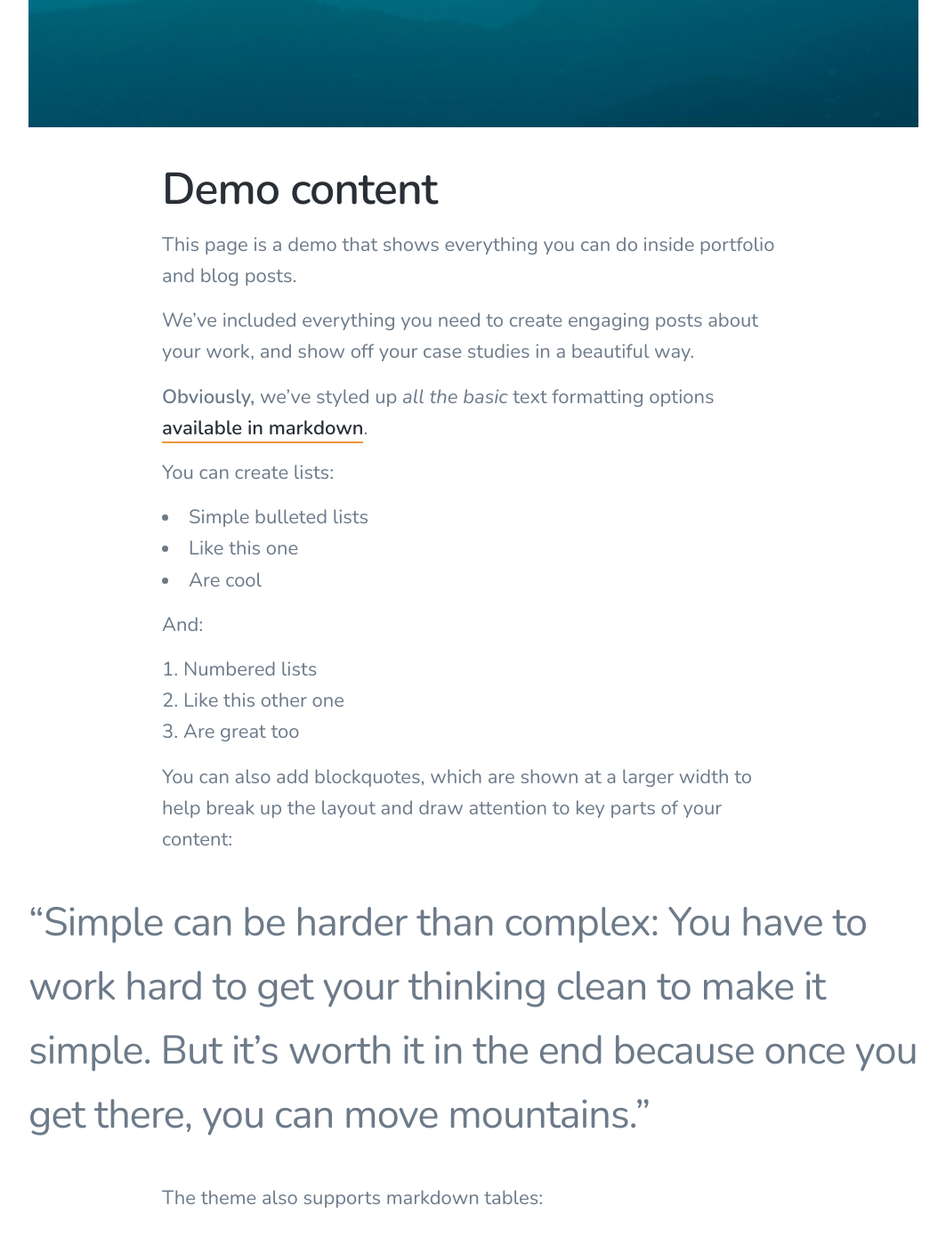
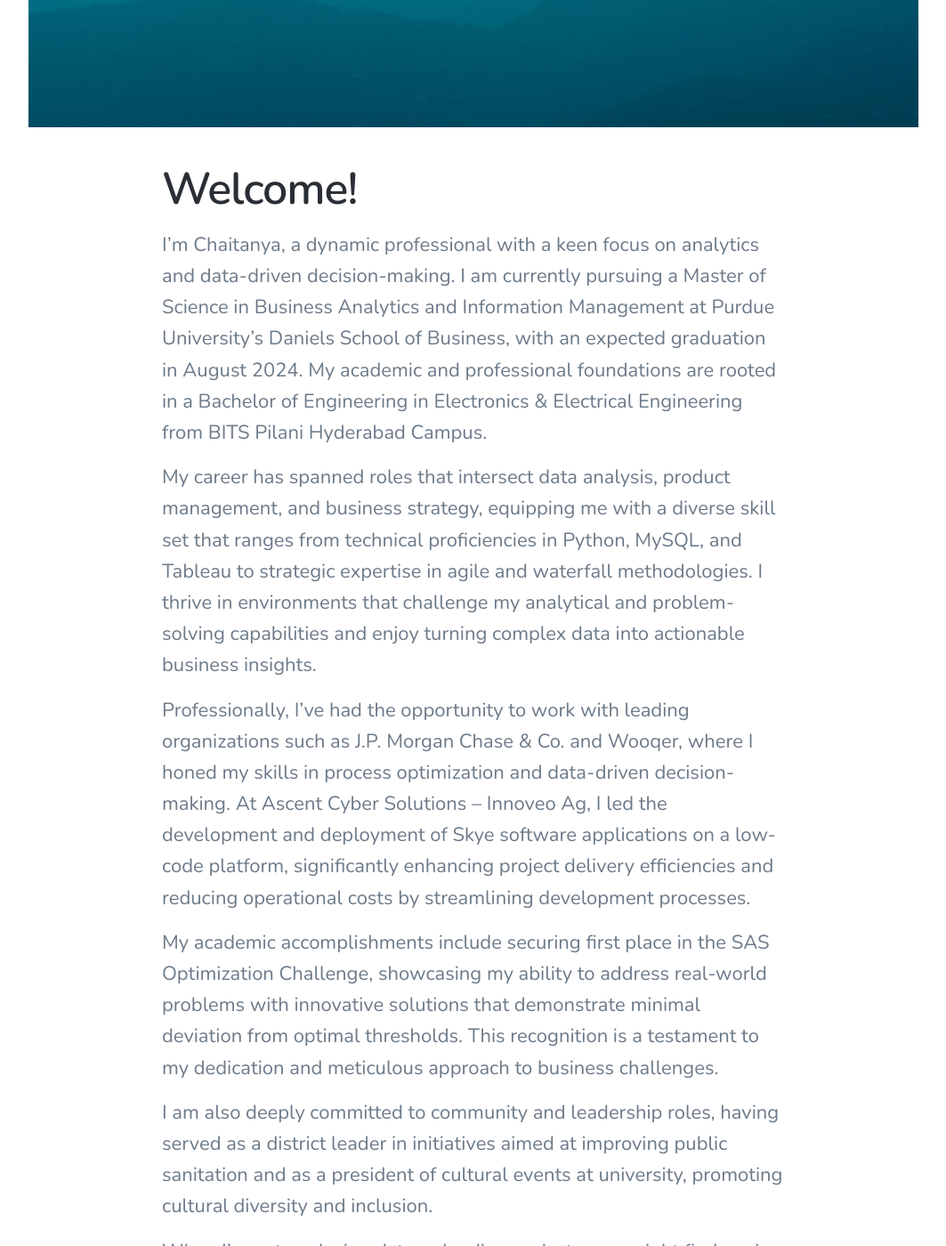
Before and after one commit to csanaboi/csanaboi.github.io, a Jekyll site: the page built from _posts/2018-06-30-demo-post.md, in a window 1280 px wide and 1400 px high, scrolled down 1030 px. Shown: the whole window at 89% size, without its empty margins (108-1171 px from the left). Built offline with Jekyll 4.4.1, drawn with Linux system fonts in a browser that asks for light colours; nearby versions of some CDN libraries; some of the changed text lies outside the part shown.

Commit message:
Update 2018-06-30-demo-post.md

````diff
--- a/_posts/2018-06-30-demo-post.md
+++ b/_posts/2018-06-30-demo-post.md
@@ -1,103 +1,23 @@
 ---
-title: 'Demo Post'
-date: 2018-06-30 00:00:00
+title: 'About Me'
 featured_image: '/images/demo/demo-square.jpg'
-excerpt: This page is a demo that shows everything you can do inside portfolio and blog posts. We've included everything you need to create engaging posts about your work, and show off your case studies in a beautiful way.
+excerpt: Analytical and detail-oriented Business Analyst with over five years of experience enhancing business operations, optimizing project delivery, and driving revenue growth through data-driven strategies and solutions. Proven track record in managing complex projects and translating business needs into actionable insights.
 ---
 
 ![](/images/demo/demo-landscape.jpg)
 
-## Demo content
+## Welcome!
 
-This page is a demo that shows everything you can do inside portfolio and blog posts.
+I'm Chaitanya, a dynamic professional with a keen focus on analytics and data-driven decision-making. I am currently pursuing a Master of Science in Business Analytics and Information Management at Purdue University's Daniels School of Business, with an expected graduation in August 2024. My academic and professional foundations are rooted in a Bachelor of Engineering in Electronics & Electrical Engineering from BITS Pilani Hyderabad Campus.
 
-We've included everything you need to create engaging posts about your work, and show off your case studies in a beautiful way.
+My career has spanned roles that intersect data analysis, product management, and business strategy, equipping me with a diverse skill set that ranges from technical proficiencies in Python, MySQL, and Tableau to strategic expertise in agile and waterfall methodologies. I thrive in environments that challenge my analytical and problem-solving capabilities and enjoy turning complex data into actionable business insights.
 
-**Obviously,** we’ve styled up *all the basic* text formatting options [available in markdown](https://github.com/adam-p/markdown-here/wiki/Markdown-Cheatsheet).
+Professionally, I've had the opportunity to work with leading organizations such as J.P. Morgan Chase & Co. and Wooqer, where I honed my skills in process optimization and data-driven decision-making. At Ascent Cyber Solutions – Innoveo Ag, I led the development and deployment of Skye software applications on a low-code platform, significantly enhancing project delivery efficiencies and reducing operational costs by streamlining development processes.
 
-You can create lists:
+My academic accomplishments include securing first place in the SAS Optimization Challenge, showcasing my ability to address real-world problems with innovative solutions that demonstrate minimal deviation from optimal thresholds. This recognition is a testament to my dedication and meticulous approach to business challenges.
 
-* Simple bulleted lists
-* Like this one
-* Are cool
+I am also deeply committed to community and leadership roles, having served as a district leader in initiatives aimed at improving public sanitation and as a president of cultural events at university, promoting cultural diversity and inclusion.
 
-And:
+When I'm not analyzing data or leading projects, you might find me in the garden talking to my plants about data trends or in the kitchen trying to figure out if my cooking skills can be optimized with a sprinkle of analytics.
 
-1. Numbered lists
-2. Like this other one
-3. Are great too
-
-You can also add blockquotes, which are shown at a larger width to help break up the layout and draw attention to key parts of your content:
-
-> “Simple can be harder than complex: You have to work hard to get your thinking clean to make it simple. But it’s worth it in the end because once you get there, you can move mountains.”
-
-The theme also supports markdown tables:
-
-| Item                 | Author        | Supports tables? | Price |
-|----------------------|---------------|------------------|-------|
-| Duet Jekyll Theme    | Jekyll Themes | Yes              | $49   |
-| Index Jekyll Theme   | Jekyll Themes | Yes              | $49   |
-| Journal Jekyll Theme | Jekyll Themes | Yes              | $49   |
-
-And footnotes[^1], which link to explanations[^2] at the bottom of the page[^3].
-
-[^1]: Beautiful modern, minimal theme design.
-[^2]: Powerful features to show off your work.
-[^3]: Maintained and supported by the theme developer.
-
-You can throw in some horizontal rules too:
-
----
-
-### Image galleries
-
-Here's a really neat custom feature we added – galleries:
-
-<div class="gallery" data-columns="3">
-	<img src="/images/demo/demo-portrait.jpg">
-	<img src="/images/demo/demo-landscape.jpg">
-	<img src="/images/demo/demo-square.jpg">
-	<img src="/images/demo/demo-landscape-2.jpg">
-</div>
-
-Inspired by the Galleries feature from WordPress, we've made it easy to create grid layouts for your images. Just use a bit of simple HTML in your post to create a masonry grid image layout:
-
-```html
-<div class="gallery" data-columns="3">
-    <img src="/images/demo/demo-portrait.jpg">
-    <img src="/images/demo/demo-landscape.jpg">
-    <img src="/images/demo/demo-square.jpg">
-    <img src="/images/demo/demo-landscape-2.jpg">
-</div>
-```
-
-*See what we did there? Code and syntax highlighting is built-in too!*
-
-Change the number inside the 'columns' setting to create different types of gallery for all kinds of purposes. You can even click on each image to seamlessly enlarge it on the page.
-
----
-
-### Image carousels
-
-Here's another gallery with only one column, which creates a carousel slide-show instead.
-
-A nice little feature: the carousel only advances when it is in view, so your visitors won't scroll down to find it half way through your images.
-
-<div class="gallery" data-columns="1">
-	<img src="/images/demo/demo-landscape.jpg">
-	<img src="/images/demo/demo-landscape-2.jpg">
-</div>
-
-### What about videos?
-
-Videos are an awesome way to show off your work in a more engaging and personal way, and we’ve made sure they work great on our themes. Just paste an embed code from YouTube or Vimeo, and the theme makes sure it displays perfectly:
-
-<iframe src="https://player.vimeo.com/video/203710832" width="640" height="288" frameborder="0" webkitallowfullscreen mozallowfullscreen allowfullscreen></iframe>
-
----
-
-## Pretty cool, huh?
-
-We've packed this theme with powerful features to show off your work. Why not put them to use on your new portfolio?
-
-<a href="https://jekyllthemes.io/theme/simples-blog-jekyll-theme" class="button button--large">Get This Theme</a>
+As I continue to evolve professionally, I seek opportunities to leverage my analytical skills and business acumen to drive impactful changes in technology and business operations. I am eager to connect with like-minded professionals and explore potential collaborations that push the boundaries of what we can achieve with data and analytics.
````
